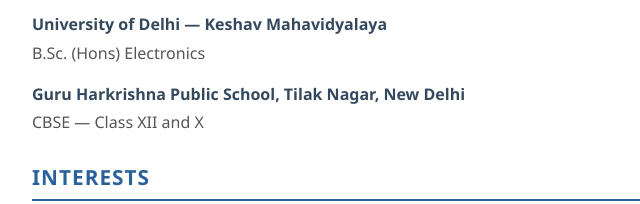
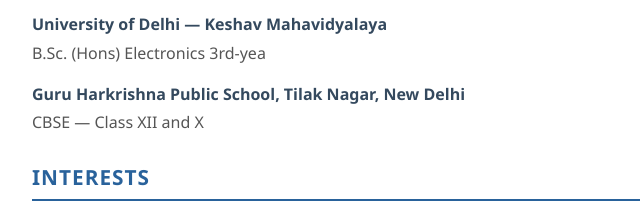
Before and after one commit to RoSahilTech/shape-portfolio, a plain HTML site: page resume.html in a window 1280 px wide. Shown: the part 2247-2451 px from the top of the page, 198-838 px from the left. Drawn offline with Linux system fonts and the light colour scheme.

Commit message:
adding year

```diff
--- a/resume.html
+++ b/resume.html
@@ -336,7 +336,7 @@
                     <div class="education-institution">University of Delhi — Keshav Mahavidyalaya</div>
                     <div class="education-date">2023 – 2025</div>
                 </div>
-                <div class="education-details">B.Sc. (Hons) Electronics</div>
+                <div class="education-details">B.Sc. (Hons) Electronics 3rd-yea</div>
             </div>
 
             <div class="education-item">
```
